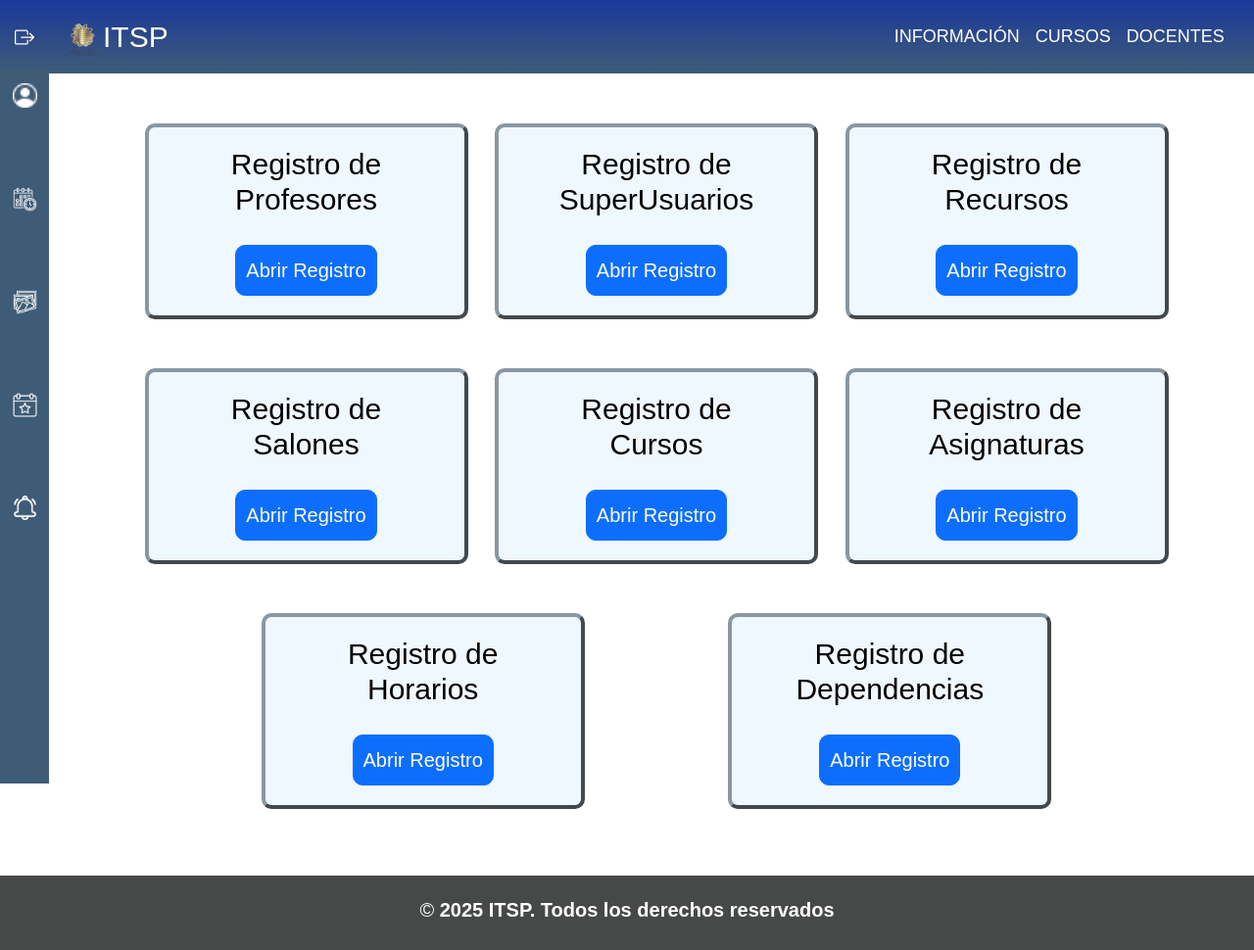
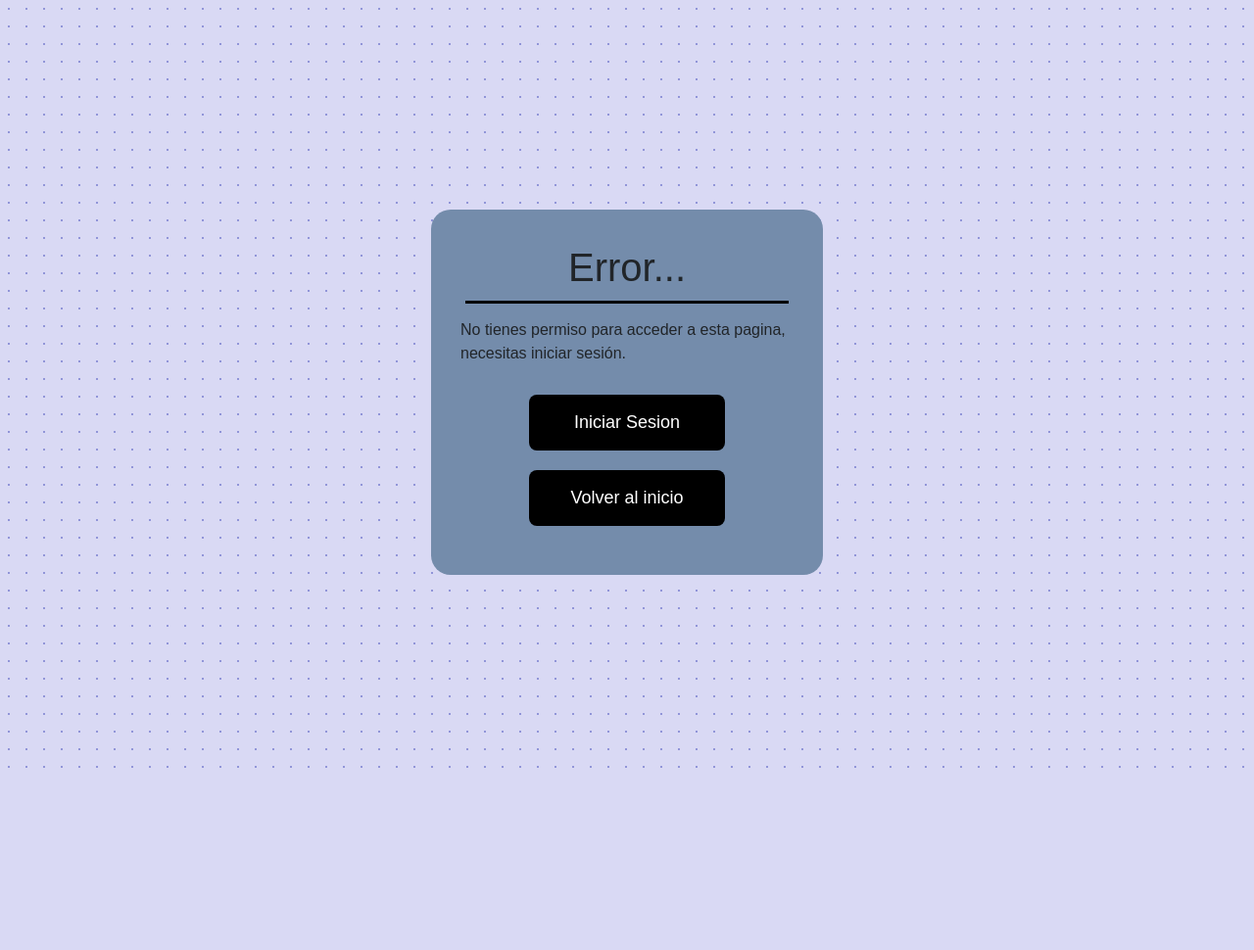
Before and after one commit to Lucfontana/NebulaNetwork, a PHP site: page /register.php in a window 1280 px wide. Shown: the whole page at 98% size. After the commit the page ends 784 px from the top, so only its background shows below. Run offline with PHP 8.4, Linux system fonts and the light colour scheme; data that the repository does not hold is empty.

Commit message:
sale error cuando se accede a paginas sin la session debida

```diff
--- a/backend/login/login_usrs.php
+++ b/backend/login/login_usrs.php
@@ -111,9 +111,10 @@ function login($con, $ci_usuario, $password){
                 echo "Sesion iniciada correctamente como PROFESOR";
                 header("Location: ../../../frontend/index.php");
                 exit();
-            } else {
+            } else { //Si pa contrasena es incorrecta, devuelve mensaje de error
                 echo "Contraseña incorrecta";
             }
+            //Si el usuario no es un profesor, chequea que sea un superusuario y actua igual que el if de arriba
         } else if ($result_login_su->num_rows > 0){
             $fila_su = mysqli_fetch_assoc($result_login_su);
 
@@ -131,7 +132,7 @@ function login($con, $ci_usuario, $password){
                 echo "Contraseña incorrecta";
             }
         }
-    } else {
+    } else { //Si no es ni usuario ni profesor, muestra mensaje de que no existe
         echo "El usuario ingresado no existe";
     }
 }
--- a/backend/login/logout.php
+++ b/backend/login/logout.php
@@ -4,6 +4,6 @@ session_start();
 session_unset();
 session_destroy();
 
-header("Location: ../../../frontend/index.php");
+header("Location: ../../../frontend/index.php");x
 
 ?>
--- a/frontend/error.php
+++ b/frontend/error.php
@@ -9,9 +9,12 @@
 <body class="error-body">
     <div class="error">
         <h1>Error...</h1>
-        <p>No tienes permiso para acceder a esta pagina, necesitas Iniciar sesion</p>
+        <p>No tienes permiso para acceder a esta pagina, necesitas iniciar sesión.</p>
 
-        <a href="Login.php"><button id ="boton-inicio">Iniciar Sesion</button></a>
+        <div class="botones-error">
+            <a href="Login.php"><button id ="boton-inicio">Iniciar Sesion</button></a>
+            <a href="index.php"><button id ="boton-inicio">Volver al inicio</button></a>
+        </div>
     </div>
 </body>
 </html>
--- a/frontend/index.php
+++ b/frontend/index.php
@@ -1,3 +1,9 @@
+<?php
+
+session_start();
+
+?>
+
 <!DOCTYPE html>
 <html lang="en">
 
--- a/frontend/nav.php
+++ b/frontend/nav.php
@@ -1,6 +1,6 @@
 <?php
 
-session_start();
+// session_start();
 
 ?>
 
--- a/frontend/register.php
+++ b/frontend/register.php
@@ -36,11 +36,8 @@ $stmt = $con->prepare($query_cursos);
 $stmt->execute();
 $cursos_info = $stmt->get_result();
 
+session_start();
 
-
-if(!isset($_SESSION['nivel_acceso'])){
-    // include_once('error.php');
-}
 
 ?>
 
@@ -55,7 +52,9 @@ if(!isset($_SESSION['nivel_acceso'])){
         integrity="sha384-LN+7fdVzj6u52u30Kp6M/trliBMCMKTyK833zpbD+pXdCLuTusPj697FH4R/5mcr" crossorigin="anonymous">
 </head>
 <link rel="stylesheet" href="style/style.css">
-
+    <?php if (!isset($_SESSION['nivel_acceso'])):?>
+        <?php include_once('error.php')?>
+    <?php else:?>
 <body>
     <!-- trae las barras de navegacion (sidebar y superior) -->
     <?php include 'nav.php'; ?>
@@ -444,6 +443,8 @@ el modal. Esta explicacion sirve para todos los botones de ceerrar que hay-->
         <p> &copy; <b> 2025 ITSP. Todos los derechos reservados </b></p>
     </footer>
 
+        <?php endif;?>
+
     <script src="https://cdn.jsdelivr.net/npm/bootstrap@5.3.7/dist/js/bootstrap.bundle.min.js"
         integrity="sha384-ndDqU0Gzau9qJ1lfW4pNLlhNTkCfHzAVBReH9diLvGRem5+R9g2FzA8ZGN954O5Q"
         crossorigin="anonymous"></script>
--- a/frontend/style/style.css
+++ b/frontend/style/style.css
@@ -33,6 +33,9 @@ main {
     justify-content: center; /* centra horizontal */
     align-items: center;     /* centra vertical */
     padding: 20px;
+    background-color: #d9d9f4;
+    background-image: radial-gradient(#9195d8 0.9px, #d9d9f4 0.9px);
+    background-size: 18px 18px;
 }
 
 
@@ -197,7 +200,10 @@ main {
     padding: 30px;
     margin: 8px 0 0 var(---marginAside);
     transition: var(---transitionSidebarExpanded);
-}
+    background-color: #d9d9f4;
+    opacity: 1;
+    background-image: radial-gradient(#9195d8 0.9px, #d9d9f4 0.9px);
+    background-size: 18px 18px;}
 
 /*
 El se le añade la clase "activo" cuando se apreta el boton,
@@ -925,15 +931,17 @@ th {
 
 .error-body{
     position: relative;
-    background-color: rgba(84, 80, 80, 0.453);
     display: flex;
     justify-content: center;
     align-items: center;
     min-height: 100vh;
+    background-color: #d9d9f4;
+    background-image: radial-gradient(#9195d8 0.9px, #d9d9f4 0.9px);
+    background-size: 18px 18px;
 }
 
 .error{
-    background-color: var(---navColor);
+    background-color: var(---contentColor);
     padding: 30px;
     border-radius: 20px;
     max-width: 400px;
@@ -967,7 +975,7 @@ th {
 }
 
 #boton-inicio:hover {
-    background-color: #2a3380;
+    background-color: #0f133a;
 }
 
 
```
Also changed, not shown: frontend/asignaturas.php (+8 -0 lines).
